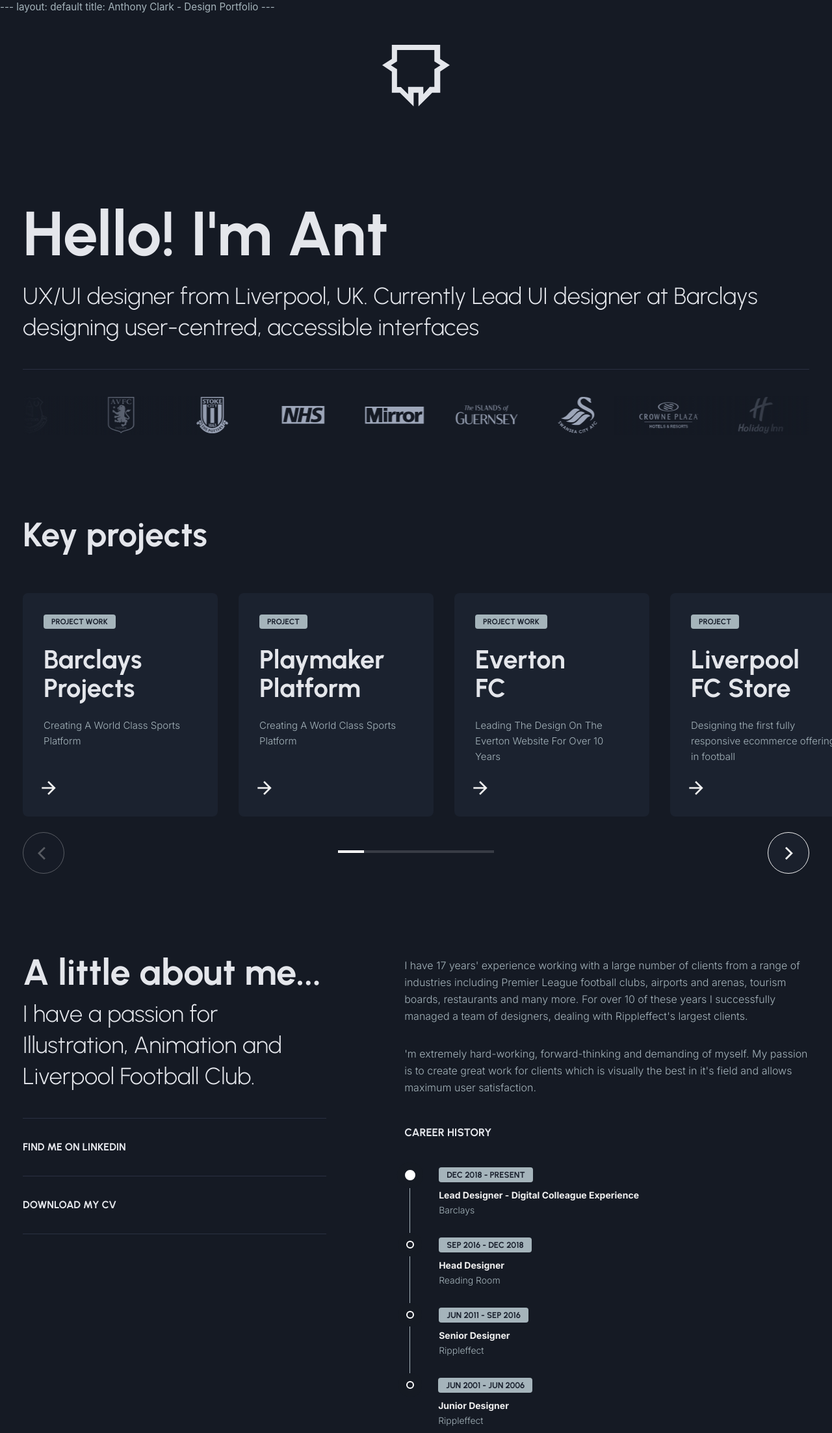
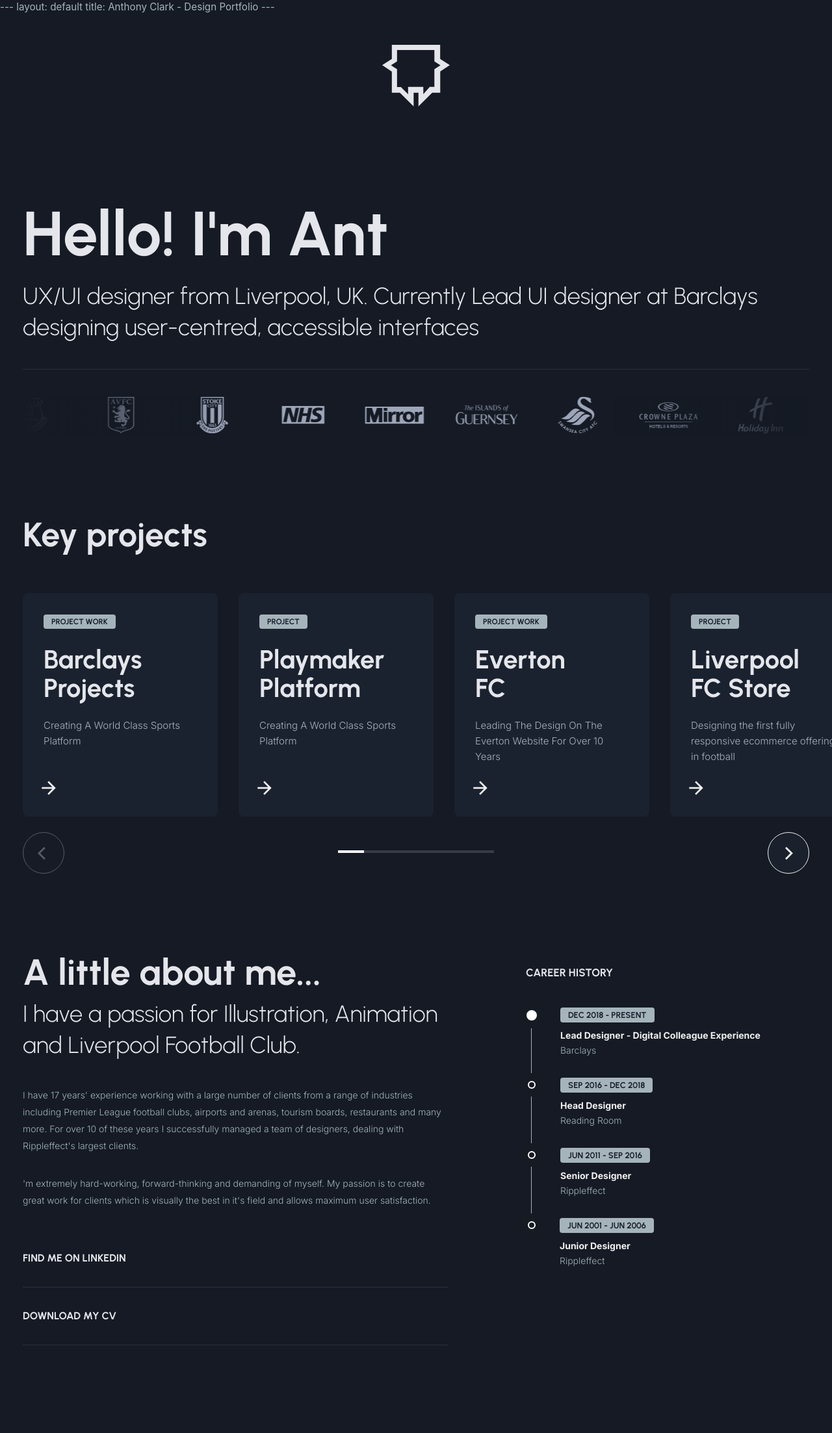
Before and after one commit to anthony-clark/AnthonyClark.github.io, a Jekyll site: the page index.html, which Jekyll copies as it is, in a window 1280 px wide. Shown: the whole page at 65% size. Built offline with Jekyll 4.4.1, drawn with Linux system fonts in a browser that asks for light colours; nearby versions of some CDN libraries; after the commit the page ends 2111 px from its top, so only the background shows below that.

Commit message:
about tweaks

```diff
--- a/css/main.css
+++ b/css/main.css
@@ -743,12 +743,15 @@
     padding-bottom:0;
     border-left: 0;
   }
+  .about-wrapper{
+    display: flex;
+  }
   .about-intro {
- width:45%;
+ width:60%;
     margin: 0 120px 40px 0;
   }
   .about-me {
-    width: 60%;
+    width: 40%;
     margin-top: 8px;
      }
 .about-intro h2{
@@ -765,7 +768,7 @@
     font-size: 36px;
     line-height: 48px;
     margin-bottom: 0;
-    border-bottom: 1px solid #2a3042;
+
 }
 .about-me h3{
     margin: 0 0 30px 0;
--- a/index.html
+++ b/index.html
@@ -105,13 +105,14 @@
 		<div class="about-intro">
 			<h2>A little about me...</h2>
 			<h3>I have a passion for Illustration, Animation and Liverpool Football Club.</h3>
+			<p> I have 17 years' experience working with a large number of clients from a range of industries including Premier League football clubs, airports and arenas, tourism boards, restaurants and many more.
+				For over 10 of these years I successfully managed a team of designers, dealing with Rippleffect's largest clients.
+			</p><p>'m extremely hard-working, forward-thinking and demanding of myself. My passion is to create great work for clients which is visually the best in it's field and allows maximum user satisfaction.</p>
+
 			<a href="" class="about-links">Find me on Linkedin</a>
 			<a href="" class="about-links">Download my CV</a>
 	</div>
 <div class="about-me">
-	<p> I have 17 years' experience working with a large number of clients from a range of industries including Premier League football clubs, airports and arenas, tourism boards, restaurants and many more.
-		For over 10 of these years I successfully managed a team of designers, dealing with Rippleffect's largest clients.
-	</p><p>'m extremely hard-working, forward-thinking and demanding of myself. My passion is to create great work for clients which is visually the best in it's field and allows maximum user satisfaction.</p>
 	<h3>Career history</h3>
 	<ul class="experience">
 		<li class="current"><span>Dec 2018 - Present</span>
```
